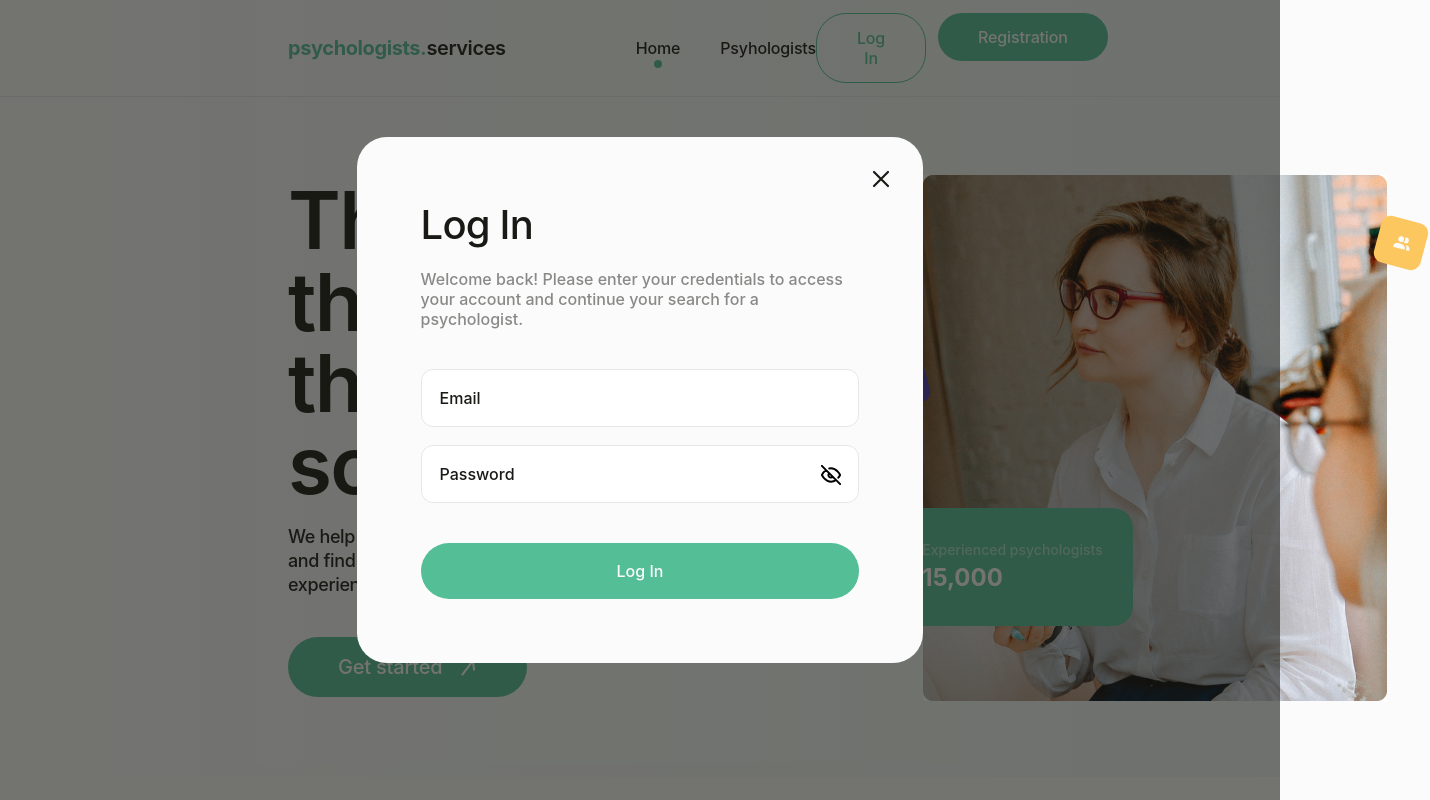
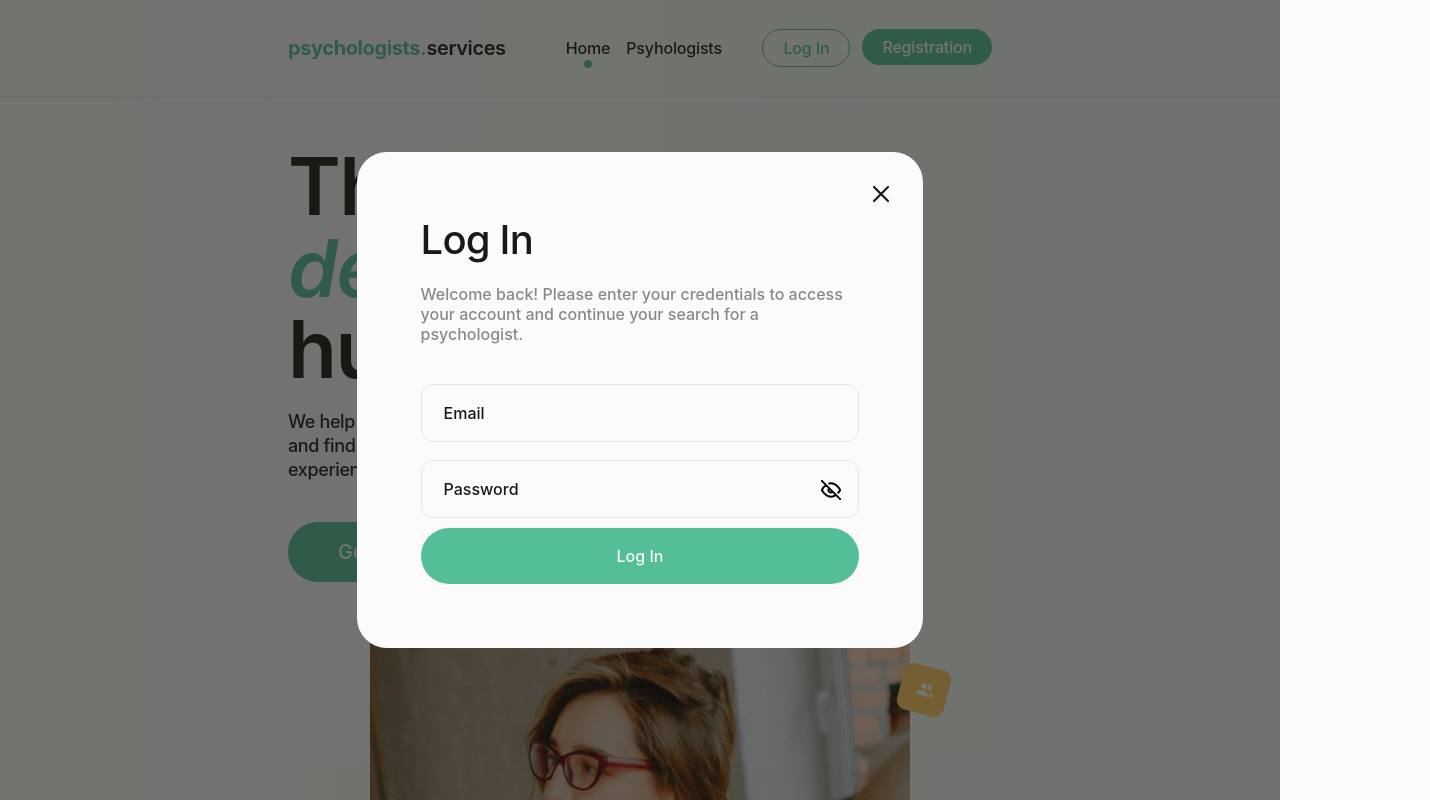
Before and after one commit to VasylPopaz/soul-care, a React (Vite) app: page / in a window 1280 px wide. Both pictures are taken after a click on the button "Log In". Shown: the top 800 px of the page, 1430 px wide, since content can reach past the window. Built offline with nearby package versions, Linux system fonts and the light colour scheme.

Commit message:
add AuthForm validation

```diff
--- a/src/components/AuthForm/AuthForm.tsx
+++ b/src/components/AuthForm/AuthForm.tsx
@@ -27,7 +27,7 @@ export const AuthForm = ({ mode, toggleModal }: AuthFormProps) => {
     register,
     handleSubmit,
     reset,
-    formState: { errors },
+    formState: { errors, dirtyFields },
   } = useForm<FormData>({
     mode: "onChange",
     resolver: yupResolver(mode === "signIn" ? signInSchema : signUpSchema),
@@ -52,33 +52,37 @@ export const AuthForm = ({ mode, toggleModal }: AuthFormProps) => {
       <form onSubmit={handleSubmit(onSubmit)}>
         {mode === "signUp" ? (
           <InputField
-            className="mb-[18px]"
+            divClass="mb-[18px]"
             placeholder="Name"
             name="name"
             type="text"
             register={register as unknown as UseFormRegister<FieldValues>}
             errors={errors}
+            dirtyFields={dirtyFields}
           />
         ) : null}
         <InputField
-          className="mb-[18px]"
+          divClass="mb-[18px]"
           placeholder="Email"
           name="email"
           type="text"
           register={register as unknown as UseFormRegister<FieldValues>}
           errors={errors}
+          dirtyFields={dirtyFields}
         />
         <InputField
-          className="mb-10 pr-[40px]"
+          divClass="mb-[10px]"
+          className="pr-[40px]"
           placeholder="Password"
           name="password"
           type="password"
           register={register as unknown as UseFormRegister<FieldValues>}
           errors={errors}
+          dirtyFields={dirtyFields}
         />
         <button
           type="submit"
-          className="btn w-full py-4 px-[196px] bg-accentColor text-[#fbfbfb] active:bg-[#36a379] focus:bg-[#36a379] lg:hover:bg-[#36a379]"
+          className="btn w-full py-4 px-[196px] bg-accentColor text-[#fbfbfb] active:bg-[] focus:bg-[] lg:hover:bg-[]"
         >
           {mode === "signIn" ? "Log In" : "Sign Up"}
         </button>
--- a/src/components/AuthNav/AuthNav.tsx
+++ b/src/components/AuthNav/AuthNav.tsx
@@ -14,7 +14,7 @@ export const AuthNav = () => {
         <li>
           <button
             type="button"
-            className="btn py-[14px] px-[40px] bg-transparent border border-[rgba(25, 26, 21, 0.2)] font-medium text-[16px] leading-[125%] tracking-[-0.01em] active:border-accentColor focus:border-accentColor lg:hover:border-accentColor active:text-accentColor focus:text-accentColor lg:hover:text-accentColor"
+            className="btn py-[8px] lg:py-[14px] px-[20px] lg:px-[40px] bg-transparent border border-[rgba(25, 26, 21, 0.2)] font-medium text-[16px] leading-[125%] tracking-[-0.01em] active:border-accentColor focus:border-accentColor lg:hover:border-accentColor active:text-accentColor focus:text-accentColor lg:hover:text-accentColor"
             onClick={() => {
               setMode("signIn");
               toggleModal();
@@ -26,7 +26,7 @@ export const AuthNav = () => {
         <li>
           <button
             type="button"
-            className="btn py-[14px] px-[40px] bg-accentColor text-[#fbfbfb] border-transparent font-medium text-[16px] leading-[125%] tracking-[-0.01em] active:bg-[#36a379] focus:bg-[#36a379] lg:hover:bg-[#36a379]"
+            className="btn py-[8px] lg:py-[14px] px-[20px] lg:px-[40px] bg-accentColor text-[#fbfbfb] border-transparent font-medium text-[16px] leading-[125%] tracking-[-0.01em] active:bg-accentHoverColor focus:bg-accentHoverColor lg:hover:bg-accentHoverColor"
             onClick={() => {
               setMode("signUp");
               toggleModal();
--- a/src/components/Header/Header.tsx
+++ b/src/components/Header/Header.tsx
@@ -17,7 +17,7 @@ export const Header = () => {
         } border-b border-b-[rgba(25, 26, 21, 0.1)]`}
       >
         <div className="container flex justify-between items-center">
-          <nav className="flex gap-[130px] items-center">
+          <nav className="flex md:gap-[60px] lg:gap-[130px] items-center">
             <Link
               to="/"
               className=" font-semibold text-[20px] leading-[120%] tracking-[-0.02em]"
@@ -28,7 +28,7 @@ export const Header = () => {
               services
             </Link>
 
-            <ul className="flex gap-10 text-[16px] leading-[125%] tracking-[-0.01em]">
+            <ul className="flex md:gap-4 lg:gap-10 text-[16px] leading-[125%] tracking-[-0.01em]">
               <li>
                 <NavLink
                   to="/"
--- a/src/components/Icon/Icon.tsx
+++ b/src/components/Icon/Icon.tsx
@@ -4,11 +4,12 @@ interface IconProps {
   id: string;
   className: string;
   size: string;
+  onClick?: React.MouseEventHandler<SVGElement>;
 }
 
-export const Icon = ({ id, className, size }: IconProps) => {
+export const Icon = ({ id, size, ...rest }: IconProps) => {
   return (
-    <svg className={className} height={size} width={size}>
+    <svg height={size} width={size} {...rest}>
       <use href={Icons + "#icon-" + id}></use>
     </svg>
   );
--- a/src/components/InputField/InputField.tsx
+++ b/src/components/InputField/InputField.tsx
@@ -1,9 +1,10 @@
-import { useState } from "react";
+import { useEffect, useState } from "react";
 import { FieldErrors, FieldValues, UseFormRegister } from "react-hook-form";
 
 import { Icon } from "../../components";
 
 interface InputProps {
+  divClass: string;
   className?: string;
   label?: string;
   name: string;
@@ -12,34 +13,57 @@ interface InputProps {
   defaultValue?: string | number;
   register: UseFormRegister<FieldValues>;
   errors: FieldErrors<FieldValues>;
+  dirtyFields: Record<string, boolean>;
 }
 
 export const InputField = ({
-  label,
-  className,
+  divClass = "",
+  className = "",
   name,
   placeholder,
   type = "text",
   defaultValue = "",
   register,
+  errors,
+  dirtyFields,
 }: InputProps) => {
   const [showPass, setShowPass] = useState(false);
+  const [isFilled, setIsFilled] = useState(!!defaultValue);
+
+  useEffect(() => {
+    setIsFilled(!!defaultValue);
+  }, [defaultValue]);
+
+  const handleInputChange = (e: React.ChangeEvent<HTMLInputElement>) => {
+    setIsFilled(!!e.target.value);
+  };
+
+  const handleDivClick = () => {
+    const inputElement = document.getElementById(name);
+    if (inputElement) {
+      inputElement.focus();
+    }
+  };
 
   return (
-    <>
-      <label className="label" htmlFor={name}>
-        {label}
-      </label>
-      <div className="relative ">
+    <div className={`relative group ${divClass}`} onClick={handleDivClick}>
       <input
         id={name}
-          {...register(name)}
+        {...register(name, { onChange: handleInputChange })}
         type={showPass ? "text" : type}
-          placeholder={placeholder}
+        placeholder=""
         defaultValue={defaultValue}
-          className={`px-[18px] py-4 rounded-[12px] border border-[rgb(25, 26, 21] border-opacity-10 outline-none w-full hover:border-accentColor focus:border-accentColor placeholder:text-[#191a15] transition duration-300 ${className}`}
+        className={`group-input px-[18px] py-4 rounded-[12px] border border-[rgb(25, 26, 21] border-opacity-10 bg-transparent outline-none w-full hover:border-accentColor focus:border-accentColor placeholder:text-[#191a15] transition duration-300 ${className}`}
         autoComplete="on"
       />
+      <div
+        className={`px-[4px] absolute top-[17px] left-[19px] bg-[#fbfbfb] transform transition-transform
+    group-focus-within:translate-y-[-28px] ${
+      isFilled ? "translate-y-[-28px]" : ""
+    }`}
+      >
+        {placeholder}
+      </div>
       {type === "password" && (
         <button type="button" onClick={() => setShowPass(!showPass)}>
           {showPass ? (
@@ -57,7 +81,11 @@ export const InputField = ({
           )}
         </button>
       )}
+      {(errors[name]?.message && dirtyFields[name]) || errors[name]?.message ? (
+        <p className="text-red-700 text-[12px] bg-[#fbfbfb] absolute bottom-[-9px] left-[12px] px-[4px] rounded-[18px]">
+          <>{errors[name]?.message}</>
+        </p>
+      ) : null}
     </div>
-    </>
   );
 };
--- a/src/index.css
+++ b/src/index.css
@@ -5,17 +5,21 @@
 /* Themes */
 html[data-theme="green"] {
   --accent-color: #54be96;
+  --accent-hover-color: #36a379;
   --first-grad-color: #fbfbfb;
   --second-grad-color: #eff7f4;
 }
 html[data-theme="blue"] {
   --accent-color: #3470ff;
+  --accent-hover-color: #255ee8;
   --first-grad-color: #fbfbfb;
   --second-grad-color: #eff3fb;
 }
 html[data-theme="orange"] {
   --accent-color: #fc832c;
-  --first-grad-color: #fbfbfb;
+  --accent-hover-color: #f37113;
+  --circle-color: #38cd3e;
+  --irst-grad-color: #fbfbfb;
   --second-grad-color: #fbf4ef;
 }
 /* -------------------------- */
--- a/src/pages/Home/Home.tsx
+++ b/src/pages/Home/Home.tsx
@@ -8,9 +8,9 @@ import woman2x from "../../assets/images/woman2x.jpg";
 const Home = () => {
   const navigate = useNavigate();
   return (
-    <section className="h-[85vh] pt-[78px] pb-[100px] bg-gradient-to-r from-firstGradColor to-secondGradColor">
-      <div className="container flex gap-[125px] items-center">
-        <div className="text-left">
+    <section className="lg:h-[85vh] md:pt-[48px] lg:pt-[78px] md:pb-[40px] lg:pb-[100px] bg-gradient-to-r from-firstGradColor to-secondGradColor">
+      <div className="container flex md:flex-col md:gap-[40px] lg:flex-row lg:gap-[125px] items-center">
+        <div className="lg:text-left">
           <h1 className="font-semibold text-[80px] leading-[102%] tracking-[-0.02em] mb-[20px]">
             The road to the{" "}
             <span className="text-accentColor italic">depths</span> of the human
@@ -23,7 +23,7 @@ const Home = () => {
           </p>
           <button
             type="button"
-            className="flex items-center gap-[18px] btn py-[18px] px-[50px] bg-accentColor border-transparent text-[20px] text-[#fbfbfb] leading-[120%] tracking-[-0.01em]  active:bg-[#36a379] focus:bg-[#36a379] lg:hover:bg-[#36a379]"
+            className="flex items-center gap-[18px] btn py-[18px] px-[50px] bg-accentColor border-transparent text-[20px] text-[#fbfbfb] leading-[120%] tracking-[-0.01em]  active:bg-accentHoverColor focus:bg-accentHoverColor lg:hover:bg-accentHoverColor"
             onClick={() => navigate("/psyhologists")}
           >
             Get started
@@ -63,7 +63,7 @@ const Home = () => {
             alt="Woman"
             width={464}
             height={526}
-            className="max-w-none"
+            className="max-w-none md:w-[540px]"
           />
         </div>
       </div>
--- a/tailwind.config.ts
+++ b/tailwind.config.ts
@@ -10,11 +10,15 @@ export default {
     extend: {
       colors: {
         accentColor: "var(--accent-color)",
+        accentHoverColor: "var(--accent-hover-color)",
         firstGradColor: "var(--first-grad-color)",
         secondGradColor: "var(--second-grad-color)",
       },
       fontFamily: {
         inter: ["Inter", "sans-serif"],
+      },
+      boxShadow: {
+        "custom-inset": "0 20px 69px 0 rgba(0, 0, 0, 0.07)",
       },
     },
   },
```
Lines whose indentation alone changed are shown as unchanged.
